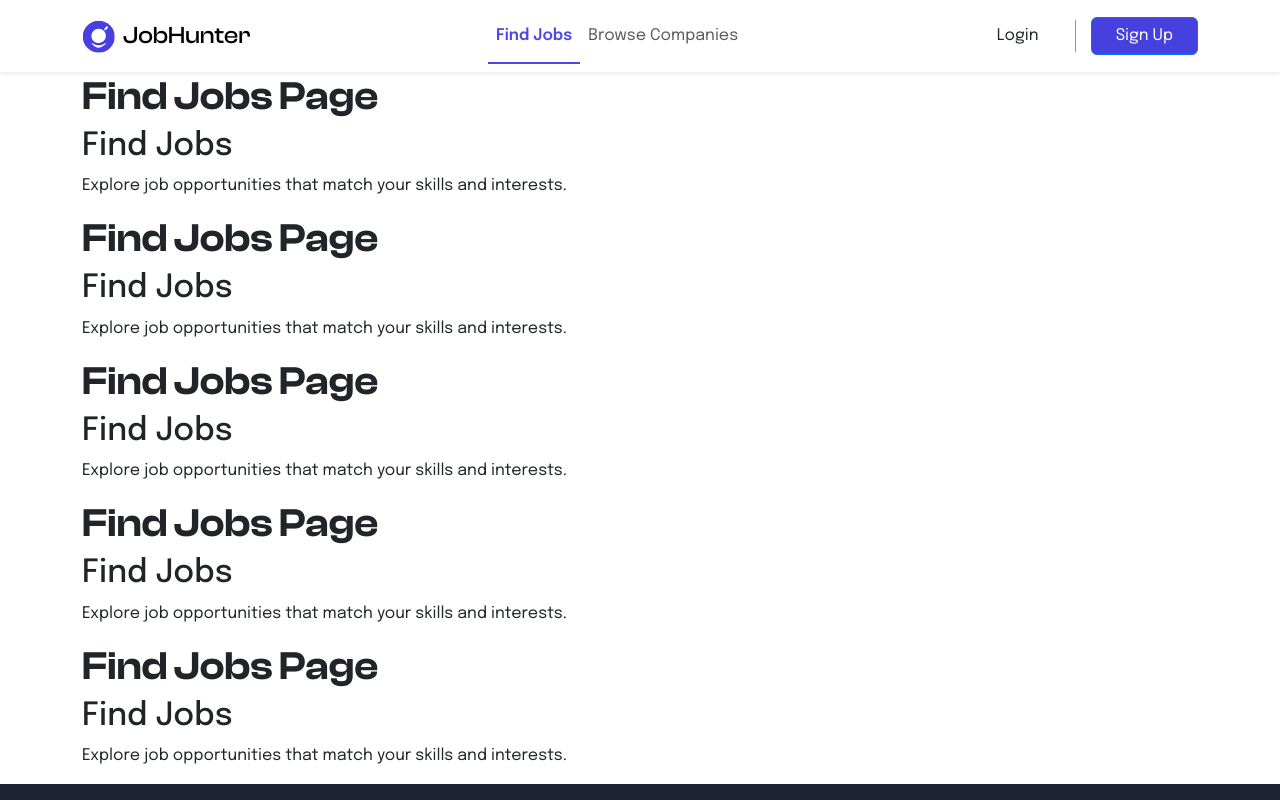
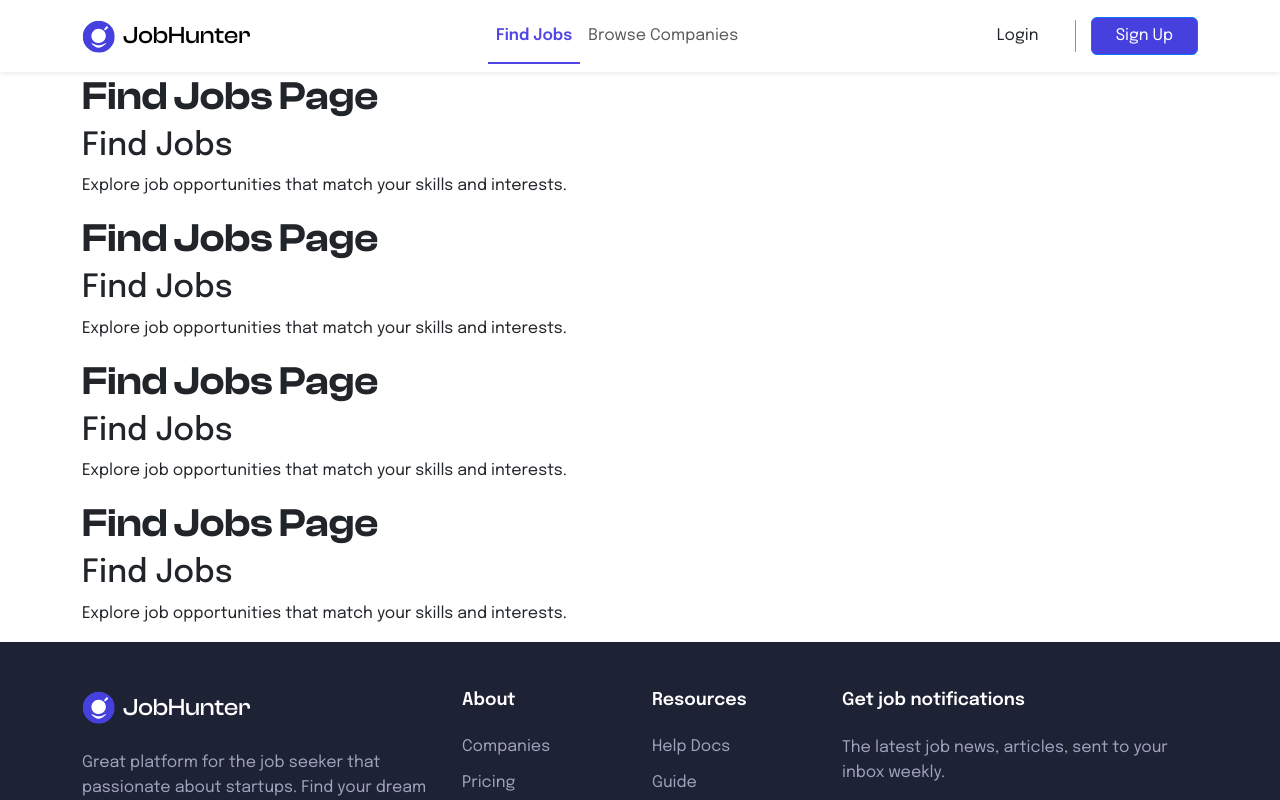
Before and after one commit to Sokmeak/JobHunter-web, a Vue app: page /find-jobs in a window 1280 px wide. Shown: the top 800 px of the page. Built offline with nearby package versions, Linux system fonts and the light colour scheme; a web font is replaced by a local one.

Commit message:
We are now starting develop the Landing page:

```diff
--- a/src/pages/views/FindJobs.vue
+++ b/src/pages/views/FindJobs.vue
@@ -35,13 +35,5 @@
       </div>
     </div>
   </div>
-  <div class="container">
-    <h1>Find Jobs Page</h1>
-    <div class="row">
-      <div class="col-md-12">
-        <h2>Find Jobs</h2>
-        <p>Explore job opportunities that match your skills and interests.</p>
-      </div>
-    </div>
-  </div>
+
 </template>
```
